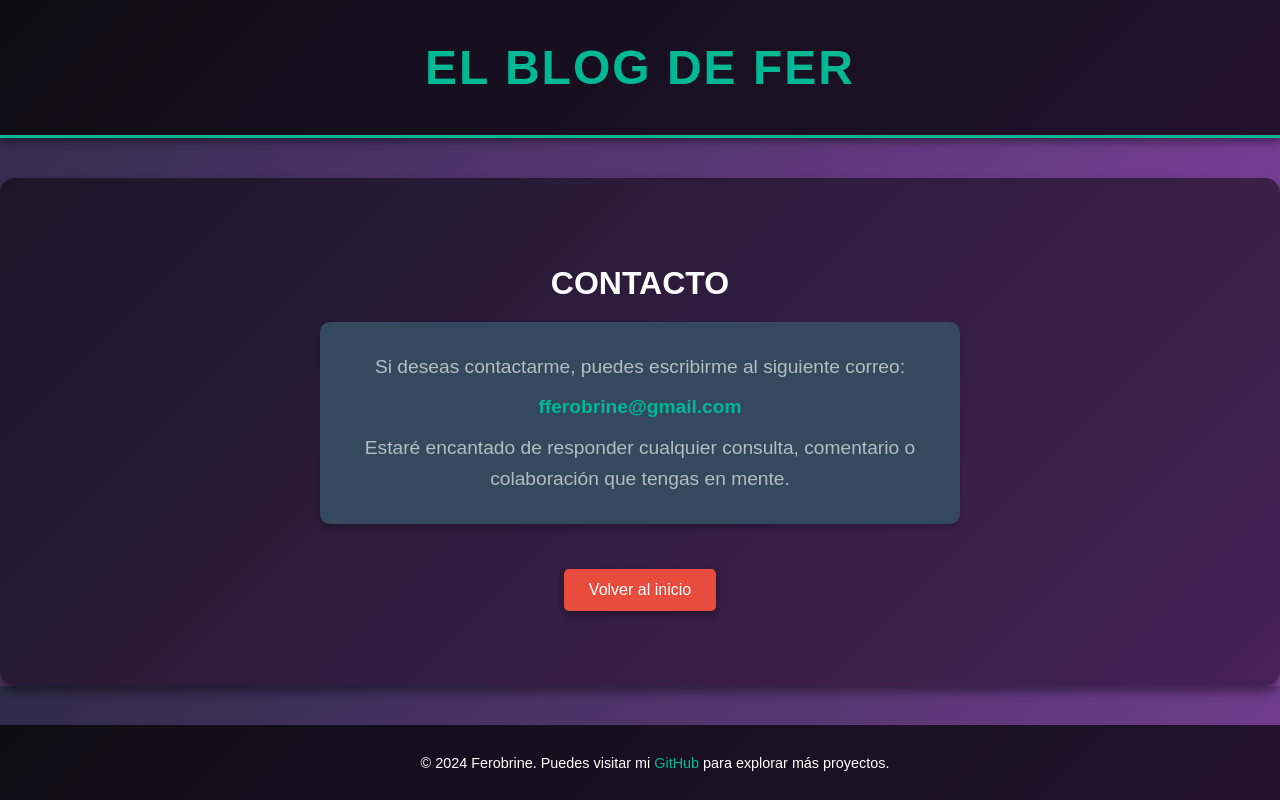
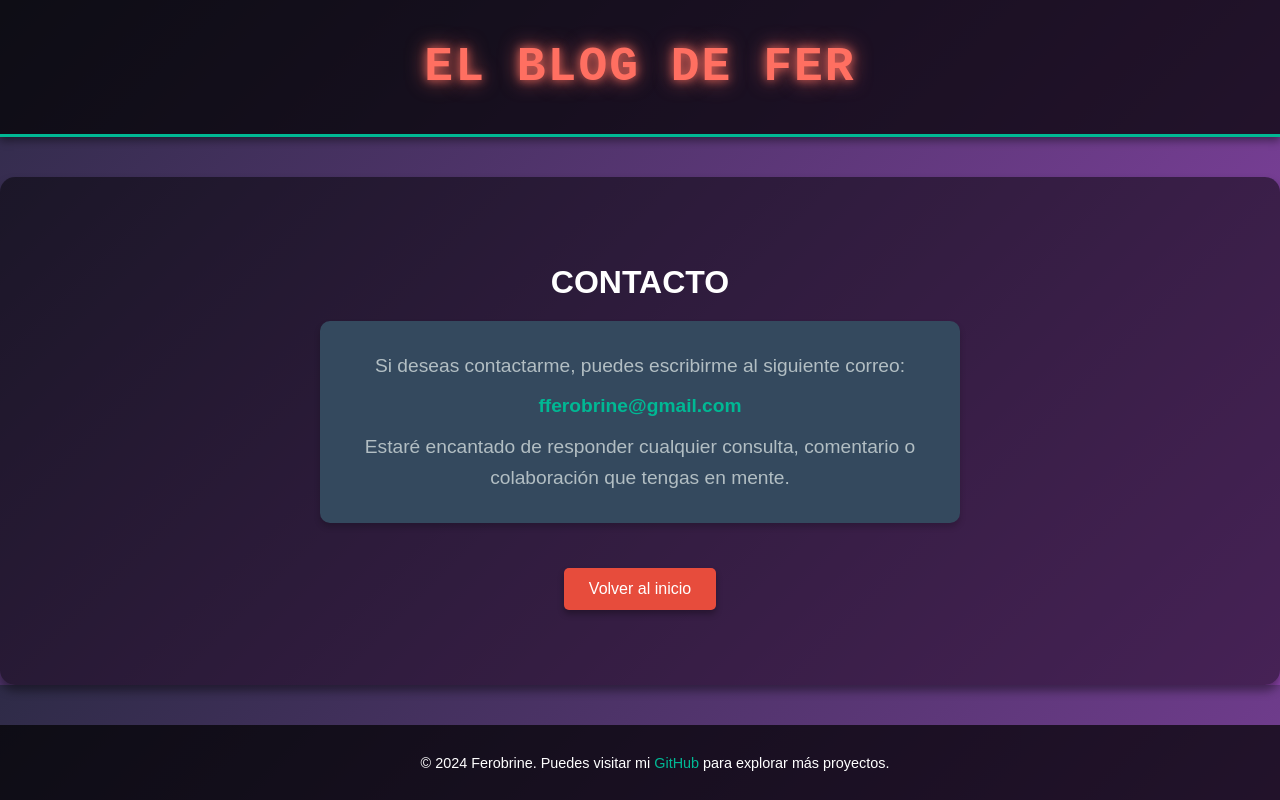
Before and after one commit to ferobrine/elblogdefer.github.io, a plain HTML site: page contacto.html in a window 1280 px wide. Drawn offline with Linux system fonts and the light colour scheme.

Commit message:
mejora del formato

```diff
--- a/contacto.html
+++ b/contacto.html
@@ -124,7 +124,7 @@
 </head>
 <body>
     <header>
-        <h1 class=".retro-wave">El Blog de Fer</h1>
+        <h1 class="retro-wave">El Blog de Fer</h1>
     </header>
     <main>
         <h2>Contacto</h2>
```
Also changed, not shown: sobre.html (+1 -1 lines).
